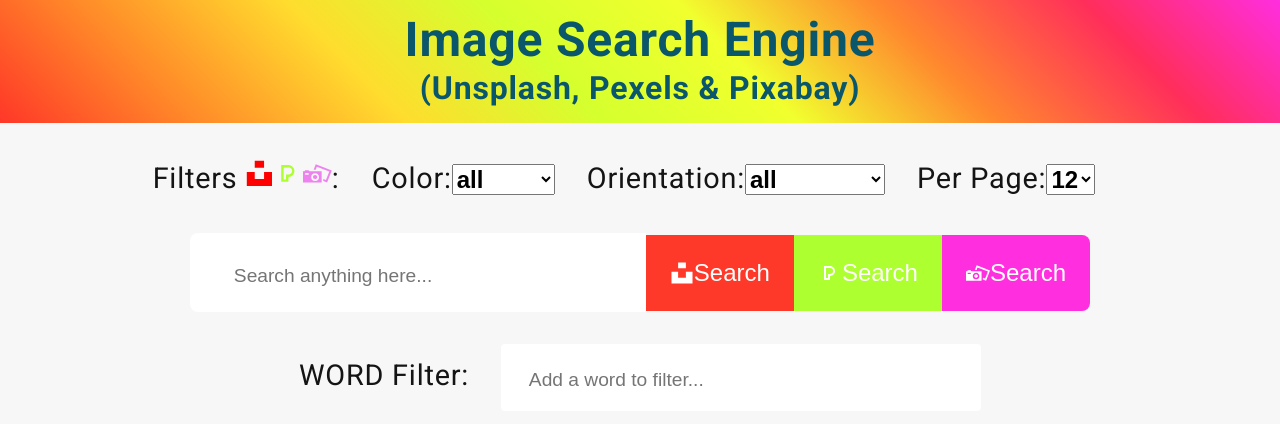
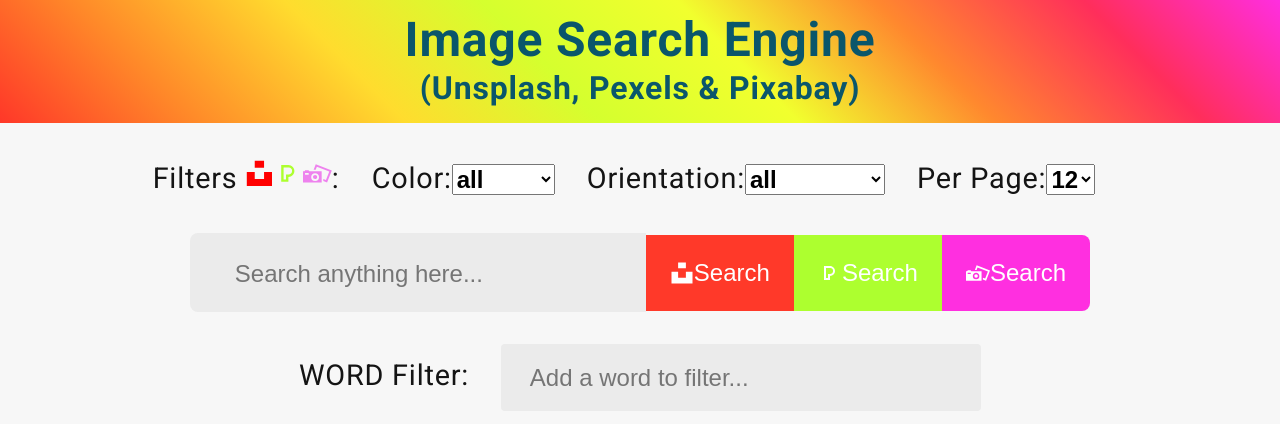
Before and after one commit to VMO2020/getphotos, a React (Vite) app: page / in a window 1280 px wide. Shown: the top 424 px of the page. Built offline with nearby package versions, Linux system fonts and the light colour scheme.

Commit message:
FEAT: Improve CSS

```diff
--- a/src/pages/Images/Images.scss
+++ b/src/pages/Images/Images.scss
@@ -74,11 +74,11 @@
 			min-width: 300px;
 			height: 100%;
 			min-height: 60px;
+			padding: 0.8em 2.5rem;
 			border: 0;
 			outline: 0;
-			background-color: white;
 			color: black;
-			padding: 0.8em 2.5rem;
+			background-color: hsl(0, 0%, 92%);
 		}
 
 		.btn-image-search,
@@ -133,8 +133,6 @@
 			margin-left: 1em;
 			width: 20em;
 		}
-	}
-}
 
 		#search-filter-box {
 			padding: 0.8em 1em;
@@ -142,13 +140,14 @@
 			outline: none;
 			border-radius: 4px;
 			min-width: 300px;
-	// background-color: hsl(0, 0%, 60%);
+			background-color: hsl(0, 0%, 92%);
+		}
+	}
 }
 
 #search-box::placeholder,
 #search-filter-box::placeholder {
-	font-size: var(--size-7);
-	// color: #fff;
+	font-size: var(--size-6);
 	padding: 0.2em 1em 0.2em 0.2em;
 }
 
```
Lines whose indentation alone changed are shown as unchanged.
